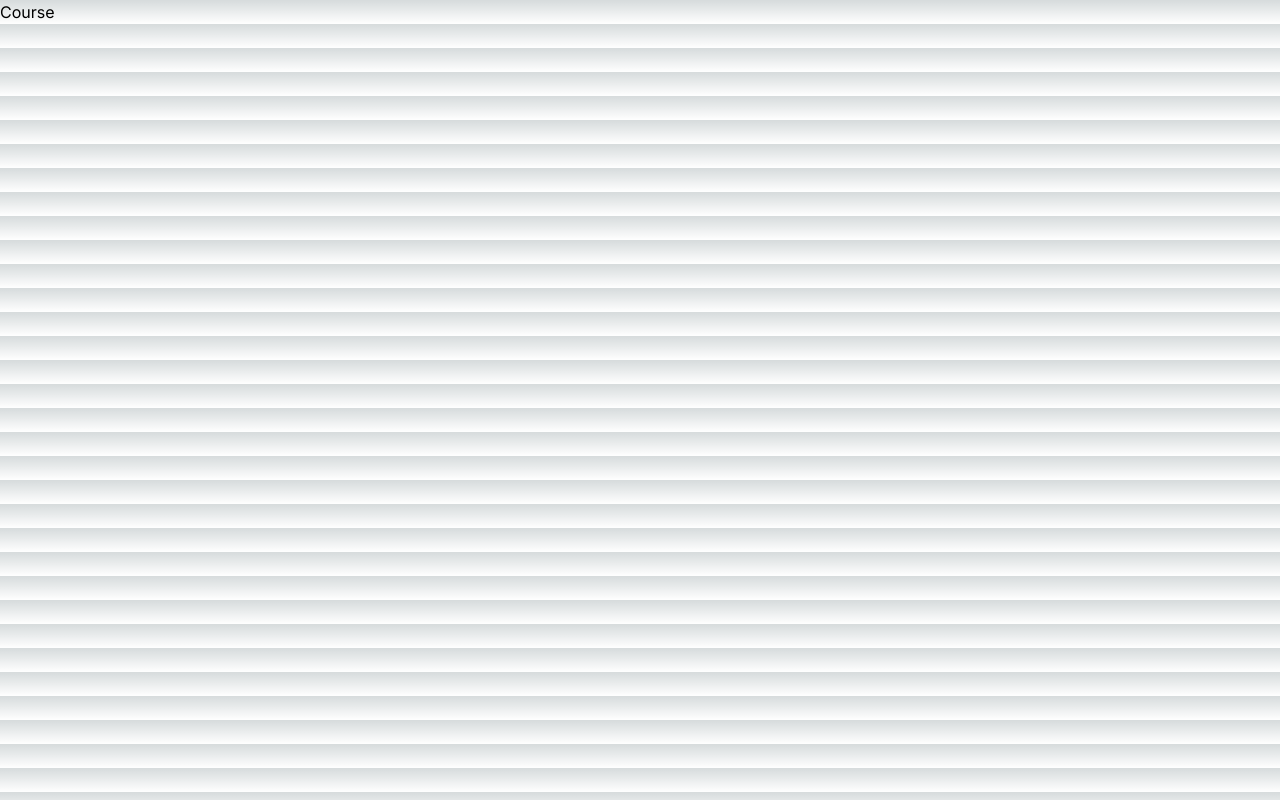
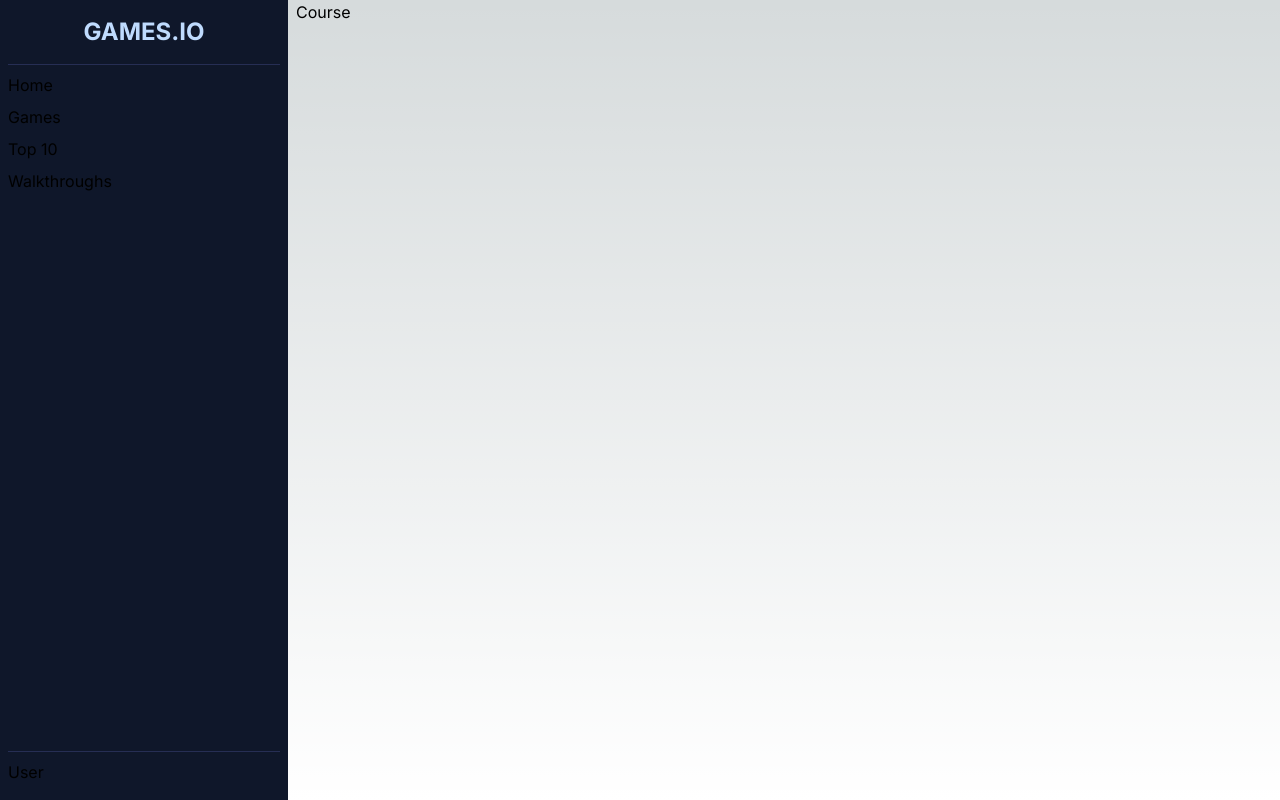
Before and after one commit to frans203/nextjs-course, a Next.js app: page / in a window 1280 px wide. Built offline with nearby package versions, Linux system fonts and the light colour scheme.

Commit message:
feat(navbar):creating component

```diff
--- a/src/app/layout.tsx
+++ b/src/app/layout.tsx
@@ -1,6 +1,7 @@
 import type { Metadata } from "next";
 import { Inter } from "next/font/google";
 import "./globals.css";
+import { Navbar } from "@/components/Navbar";
 
 const inter = Inter({ subsets: ["latin"] });
 
@@ -16,7 +17,11 @@ export default function RootLayout({
 }>) {
   return (
     <html lang="en">
-      <body className={inter.className}>{children}</body>
+      <body className={`${inter.className} flex gap-2`}>
+        <Navbar />
+
+        {children}
+      </body>
     </html>
   );
 }
--- /dev/null
+++ b/src/components/Navbar/Navbar/Navbar.tsx
@@ -0,0 +1,32 @@
+export function Navbar() {
+  return (
+    <nav
+      className="flex h-screen flex-col gap-4 bg-slate-900 border-r-indigo-400/40
+        hover:border-r-indigo-400/80 w-72 p-2 pt-4"
+    >
+      <div className="flex items-center justify-center ">
+        <p className="font-bold text-blue-200 text-2xl">GAMES.IO</p>
+      </div>
+      <ul className="flex-grow  border-t border-indigo-400/20 hover:border-indigo-400/40">
+        <li className="my-2 rounded-lg bg-transparent hover:bg-slate-800 cursor-pointer">
+          Home
+        </li>
+        <li className="my-2 rounded-lg bg-transparent hover:bg-slate-800 cursor-pointer">
+          Games
+        </li>
+        <li className="my-2 rounded-lg bg-transparent hover:bg-slate-800 cursor-pointer">
+          Top 10
+        </li>
+        <li className="my-2 rounded-lg bg-transparent hover:bg-slate-800 cursor-pointer">
+          Walkthroughs
+        </li>
+      </ul>
+
+      <ul className=" border-t border-indigo-400/20 hover:border-indigo-400/40">
+        <li className="my-2 rounded-lg bg-transparent hover:bg-slate-800 cursor-pointer">
+          User
+        </li>
+      </ul>
+    </nav>
+  );
+}
--- /dev/null
+++ b/src/components/Navbar/index.ts
@@ -0,0 +1 @@
+export { Navbar } from "./Navbar/Navbar";
```
